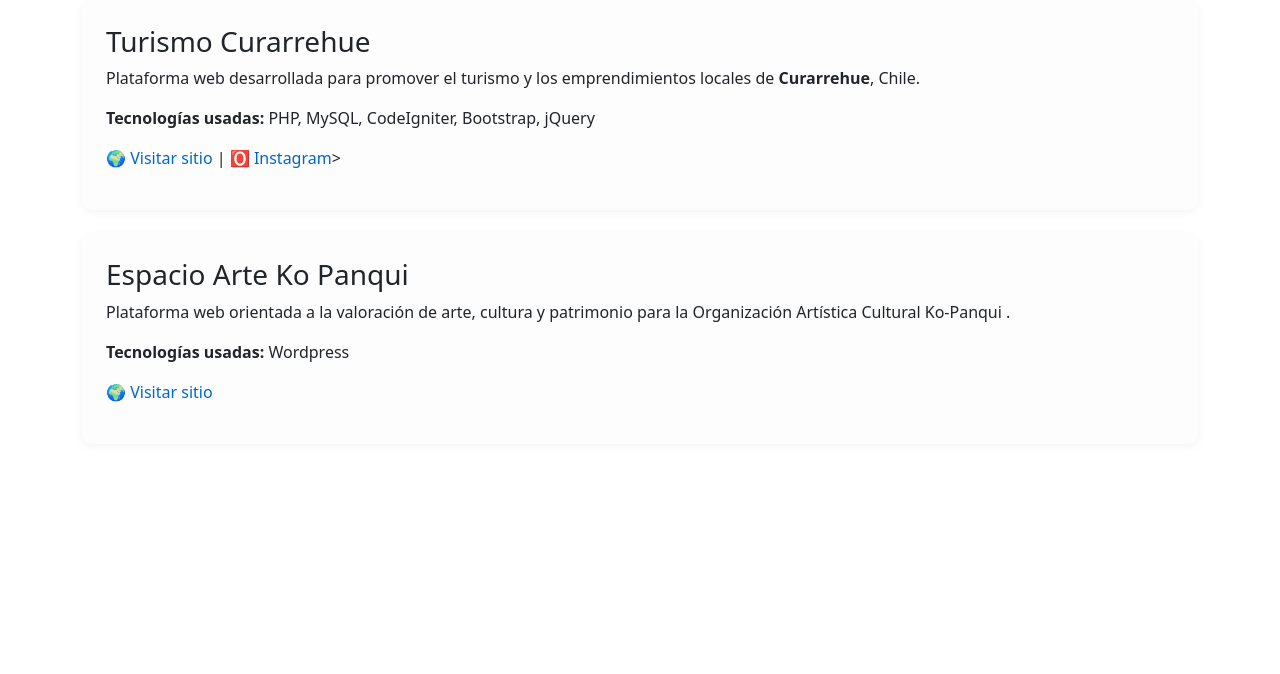
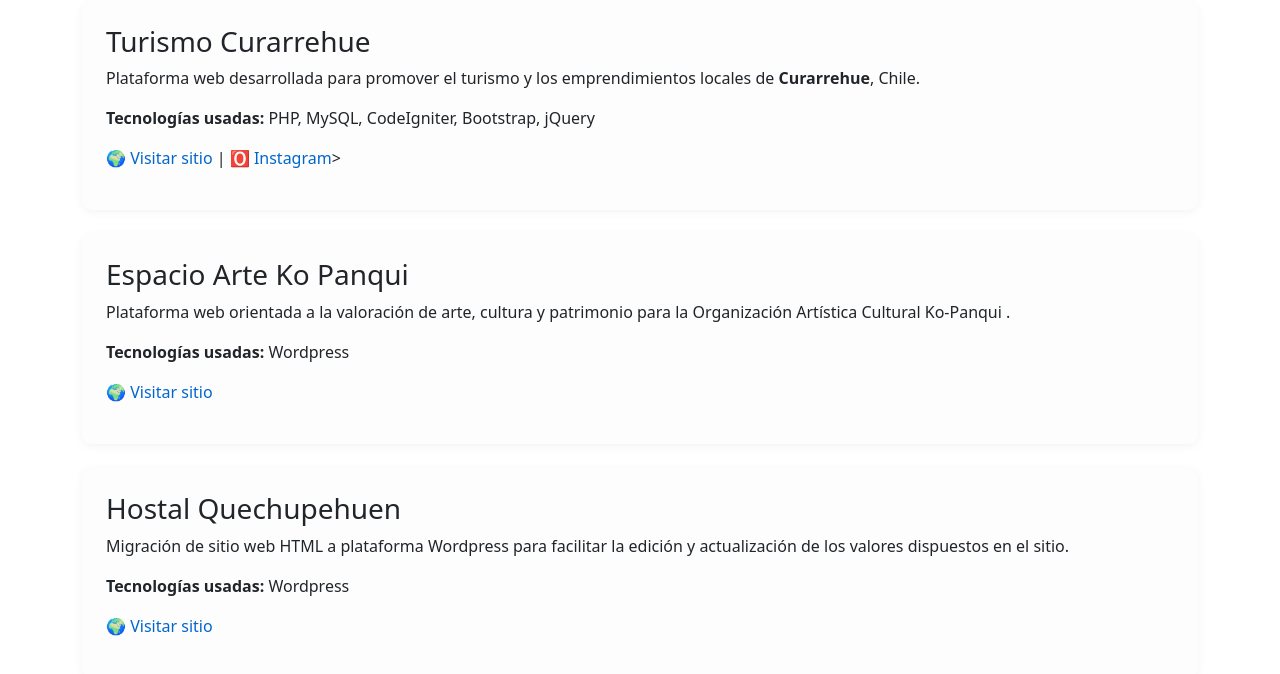
Before and after one commit to oibz/oibz.github.io, a plain HTML site: page index.html in a window 1280 px wide. Shown: the part 308-982 px from the top of the page. Before the commit the page ends 800 px from the top, so only its background shows below. Drawn offline with nearby package versions, Linux system fonts and the light colour scheme.

Commit message:
Update index.html

```diff
--- a/index.html
+++ b/index.html
@@ -60,6 +60,17 @@
             🌍 <a href="https://www.espacioartekopanqui.cl" target="_blank">Visitar sitio</a>
           </p>
         </div>
+        <div class="project-card">
+          <h3>Hostal Quechupehuen</h3>
+          <p>
+            Migración de sitio web HTML a plataforma Wordpress para facilitar la edición y actualización de los valores dispuestos en el sitio.
+          </p>
+          <p><strong>Tecnologías usadas:</strong> Wordpress</p>
+          <p>
+            🌍 <a href="https://www.quechupehuen.cl/" target="_blank">Visitar sitio</a>
+          </p>
+        </div>
+
       </section>
     </div>
   </body>
```
